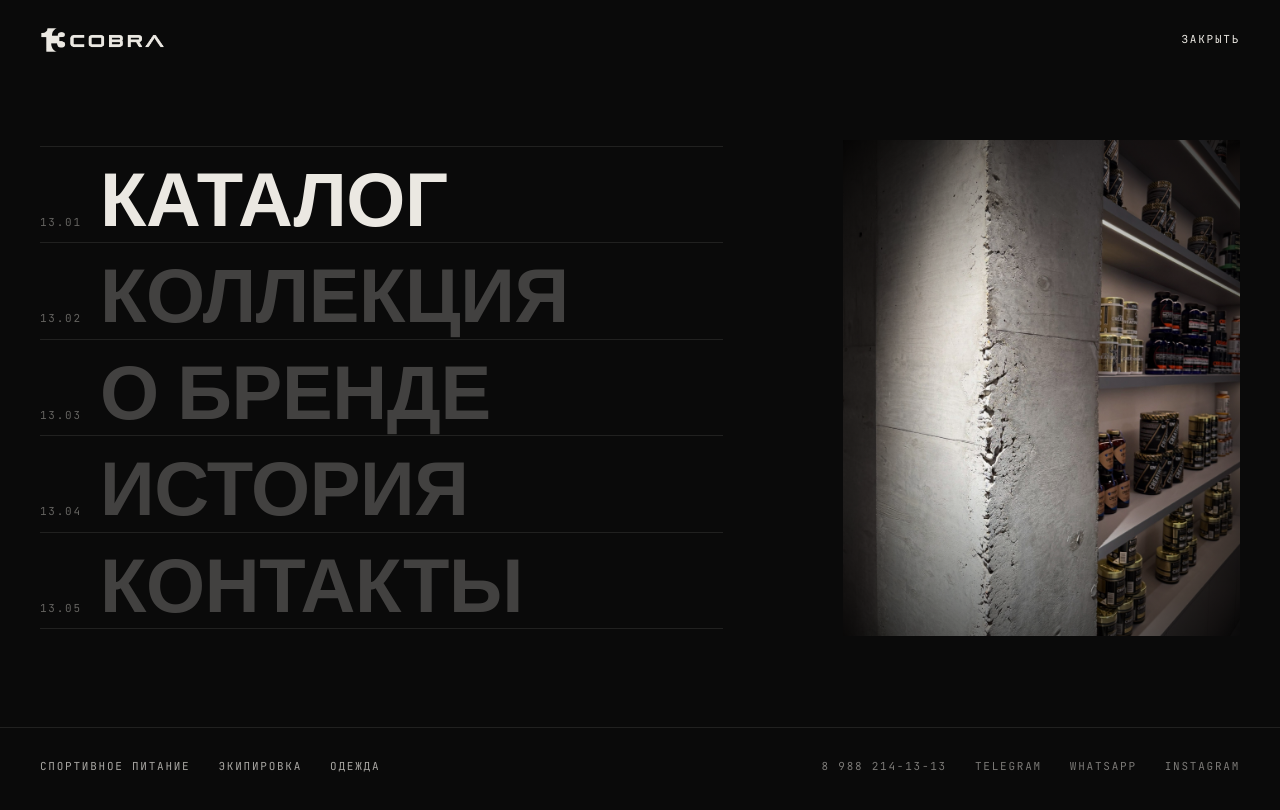
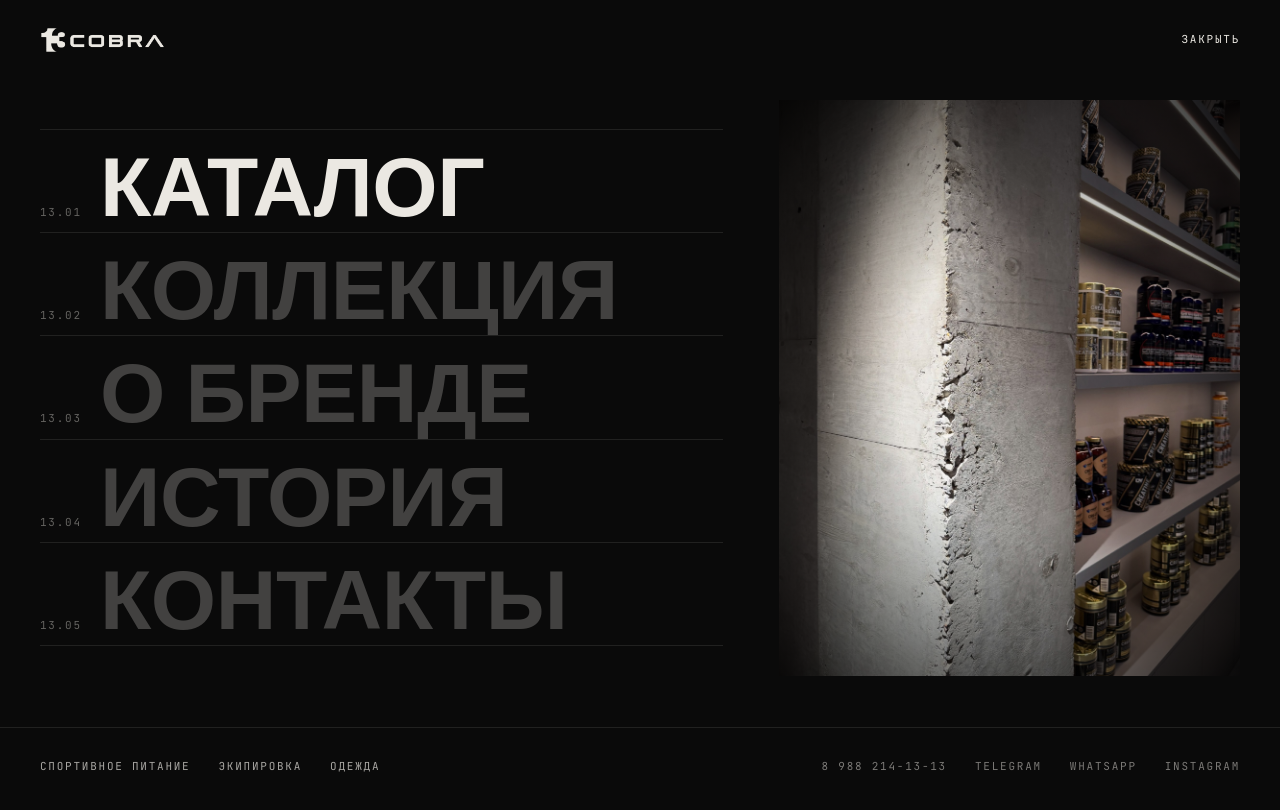
Before and after one commit to khanzele-dev/Cobra2.0, a Next.js app: page / in a window 1280 px wide. Both pictures are taken after a click on the button "МЕНЮ". Shown: the top 810 px of the page. Built offline with nearby package versions, Linux system fonts and the light colour scheme.

Commit message:
Menu: larger items and photo, still clear of the bottom bar
Co-Authored-By: Claude Opus 5.5 <noreply@anthropic.com>

```diff
--- a/components/header.tsx
+++ b/components/header.tsx
@@ -122,7 +122,7 @@ export function Header() {
                         <span className="label w-10 text-bone/40">13.{String(i + 1).padStart(2, '0')}</span>
                         <span
                           // размер зависит и от высоты экрана: пять пунктов + нижняя строка помещаются на низком ноутбуке
-                          style={{ fontSize: 'clamp(2.25rem, min(6.5vw, 9.5svh), 6rem)' }}
+                          style={{ fontSize: 'clamp(2.5rem, min(7.5vw, 10.5svh), 7rem)' }}
                           className={`display transition-all duration-700 ease-[var(--ease-cine)] group-hover:translate-x-3 ${
                             hover === i ? 'text-bone' : 'text-bone/35 lg:text-bone/25'
                           }`}
@@ -136,7 +136,7 @@ export function Header() {
               </ul>
 
               <div className="relative hidden lg:col-span-5 lg:block">
-                <div className="absolute right-0 top-1/2 aspect-[4/5] max-w-full -translate-y-1/2 overflow-hidden bg-char" style={{ height: 'min(62svh, 100%)' }}>
+                <div className="absolute right-0 top-1/2 aspect-[4/5] max-w-full -translate-y-1/2 overflow-hidden bg-char" style={{ height: 'min(72svh, 100%)' }}>
                   <AnimatePresence mode="popLayout">
                     <m.div
                       key={hover}
```
